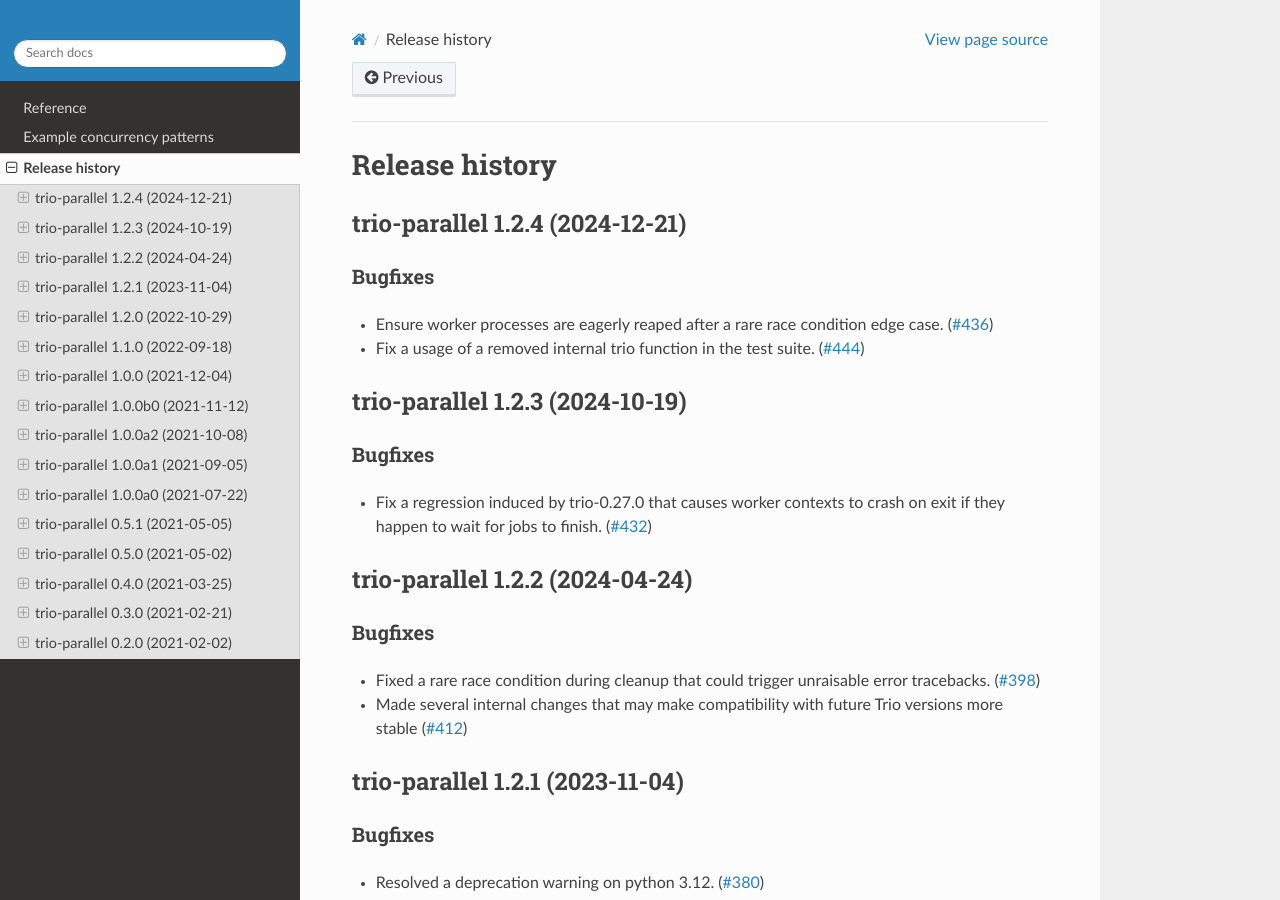
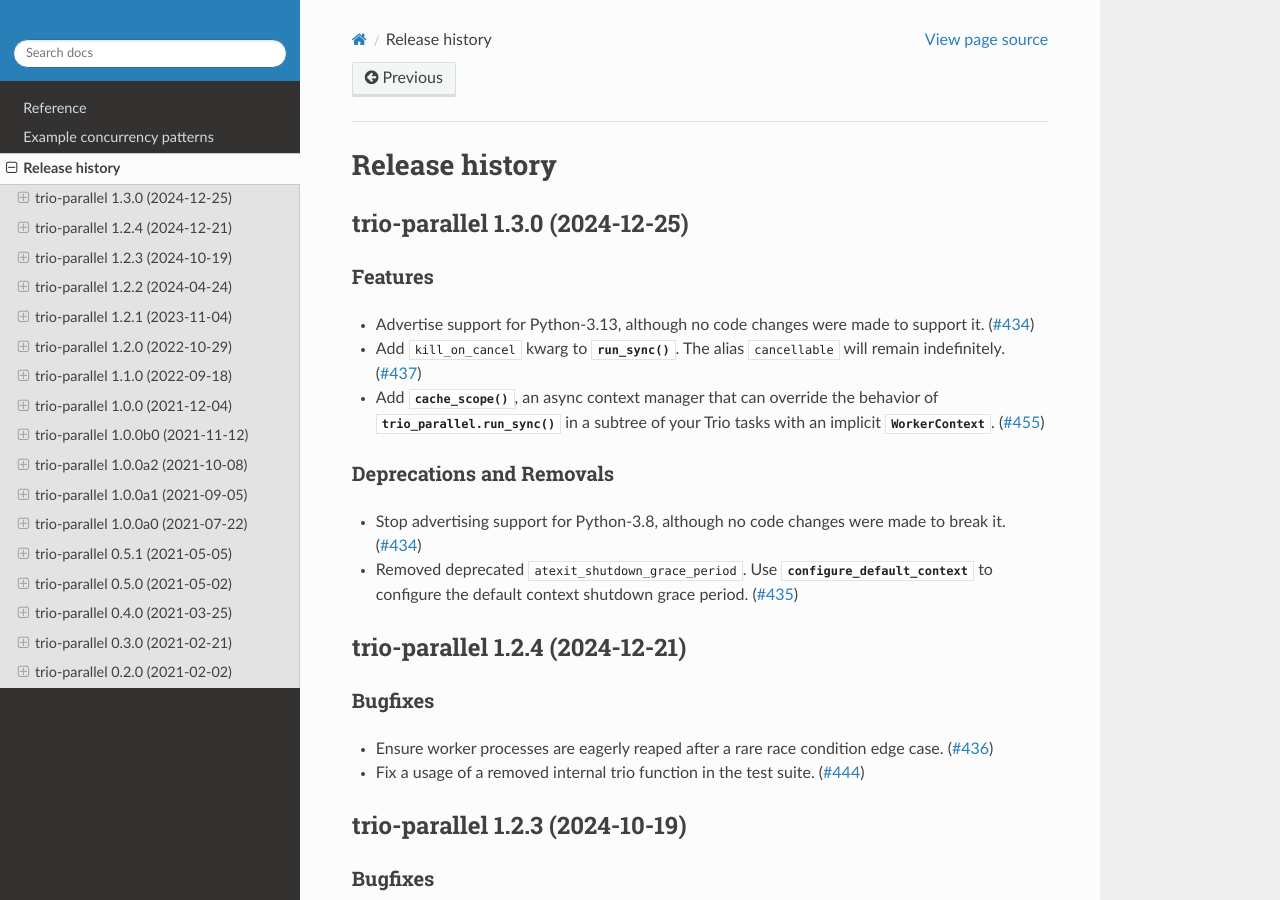
Before and after one commit to richardsheridan/trio-parallel, a Sphinx documentation site: the page built from docs/source/history.rst, in a window 1280 px wide and 900 px high. Built offline with Sphinx 7.4.7 and the Read the Docs theme 3.1.0, drawn with Linux system fonts in a browser that asks for light colours.

Commit message:
cut 1.3.0 (#456)

```diff
--- a/docs/source/history.rst
+++ b/docs/source/history.rst
@@ -4,6 +4,26 @@ Release history
 .. currentmodule:: trio_parallel
 
 .. towncrier release notes start
+
+trio-parallel 1.3.0 (2024-12-25)
+--------------------------------
+
+Features
+~~~~~~~~
+
+- Advertise support for Python-3.13, although no code changes were made to support it. (`#434 <https://github.com/richardsheridan/trio-parallel/issues/434>`__)
+- Add ``kill_on_cancel`` kwarg to :func:`run_sync`. The alias ``cancellable`` will remain indefinitely. (`#437 <https://github.com/richardsheridan/trio-parallel/issues/437>`__)
+- Add `cache_scope()`, an async context manager that can override the behavior of
+  `trio_parallel.run_sync()` in a subtree of your Trio tasks with an implicit
+  `WorkerContext`. (`#455 <https://github.com/richardsheridan/trio-parallel/issues/455>`__)
+
+
+Deprecations and Removals
+~~~~~~~~~~~~~~~~~~~~~~~~~
+
+- Stop advertising support for Python-3.8, although no code changes were made to break it. (`#434 <https://github.com/richardsheridan/trio-parallel/issues/434>`__)
+- Removed deprecated ``atexit_shutdown_grace_period``. Use `configure_default_context` to configure the default context shutdown grace period. (`#435 <https://github.com/richardsheridan/trio-parallel/issues/435>`__)
+
 
 trio-parallel 1.2.4 (2024-12-21)
 --------------------------------
--- a/newsfragments/434.feature.rst
+++ /dev/null
@@ -1 +0,0 @@
-Advertise support for Python-3.13, although no code changes were made to support it.
--- a/newsfragments/434.removal.rst
+++ /dev/null
@@ -1 +0,0 @@
-Stop advertising support for Python-3.8, although no code changes were made to break it.
--- a/newsfragments/435.removal.rst
+++ /dev/null
@@ -1 +0,0 @@
-Removed deprecated ``atexit_shutdown_grace_period``. Use `configure_default_context` to configure the default context shutdown grace period.
--- a/newsfragments/437.feature.rst
+++ /dev/null
@@ -1 +0,0 @@
-Add ``kill_on_cancel`` kwarg to :func:`run_sync`. The alias ``cancellable`` will remain indefinitely.
--- a/newsfragments/455.feature.rst
+++ /dev/null
@@ -1,3 +0,0 @@
-Add `cache_scope()`, an async context manager that can override the behavior of
-`trio_parallel.run_sync()` in a subtree of your Trio tasks with an implicit
-`WorkerContext`.
```
